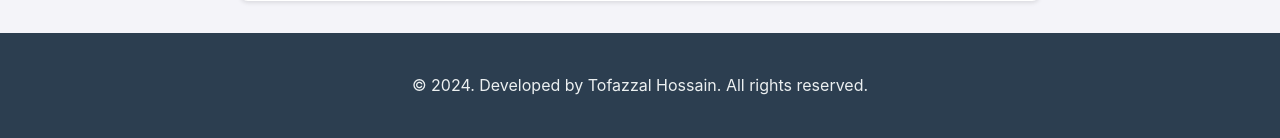
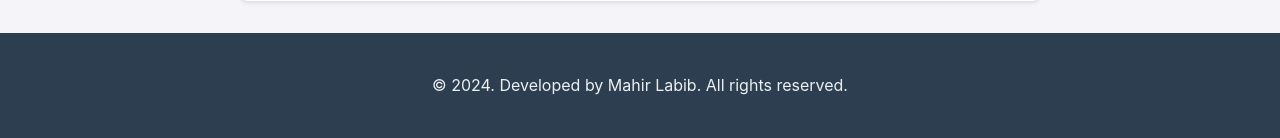
Before and after one commit to hexmr02-ui/movie-api, a Flask app: page / in a window 1280 px wide. Shown: the part 1571-1709 px from the top of the page. Run offline with Flask 3, Linux system fonts and the light colour scheme; some libraries are stand-ins or nearby versions.

Commit message:
Update index.html

```diff
--- a/templates/index.html
+++ b/templates/index.html
@@ -59,7 +59,7 @@
     </main>
 
     <footer>
-        <p>&copy; 2024. Developed by Tofazzal Hossain. All rights reserved.</p>
+        <p>&copy; 2024. Developed by Mahir Labib. All rights reserved.</p>
     </footer>
 
     <script src="/static/script.js"></script>
```
